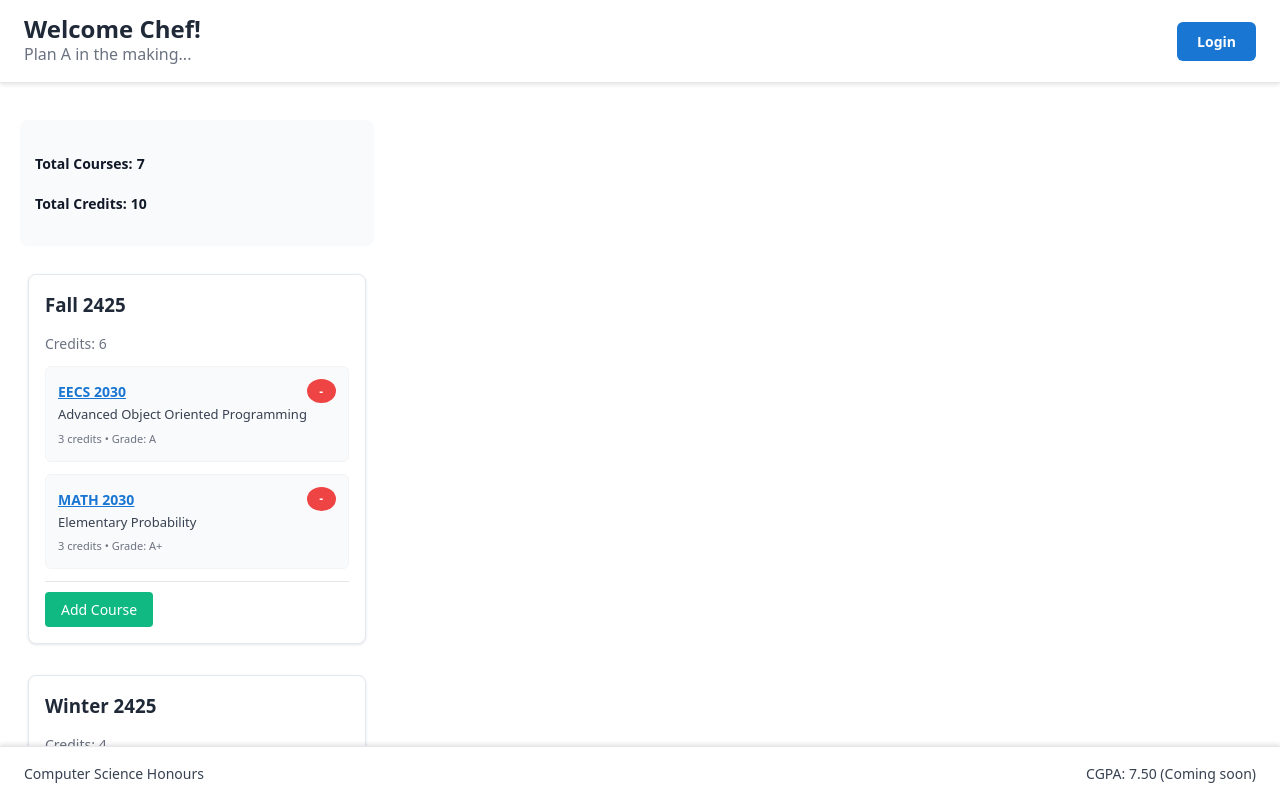
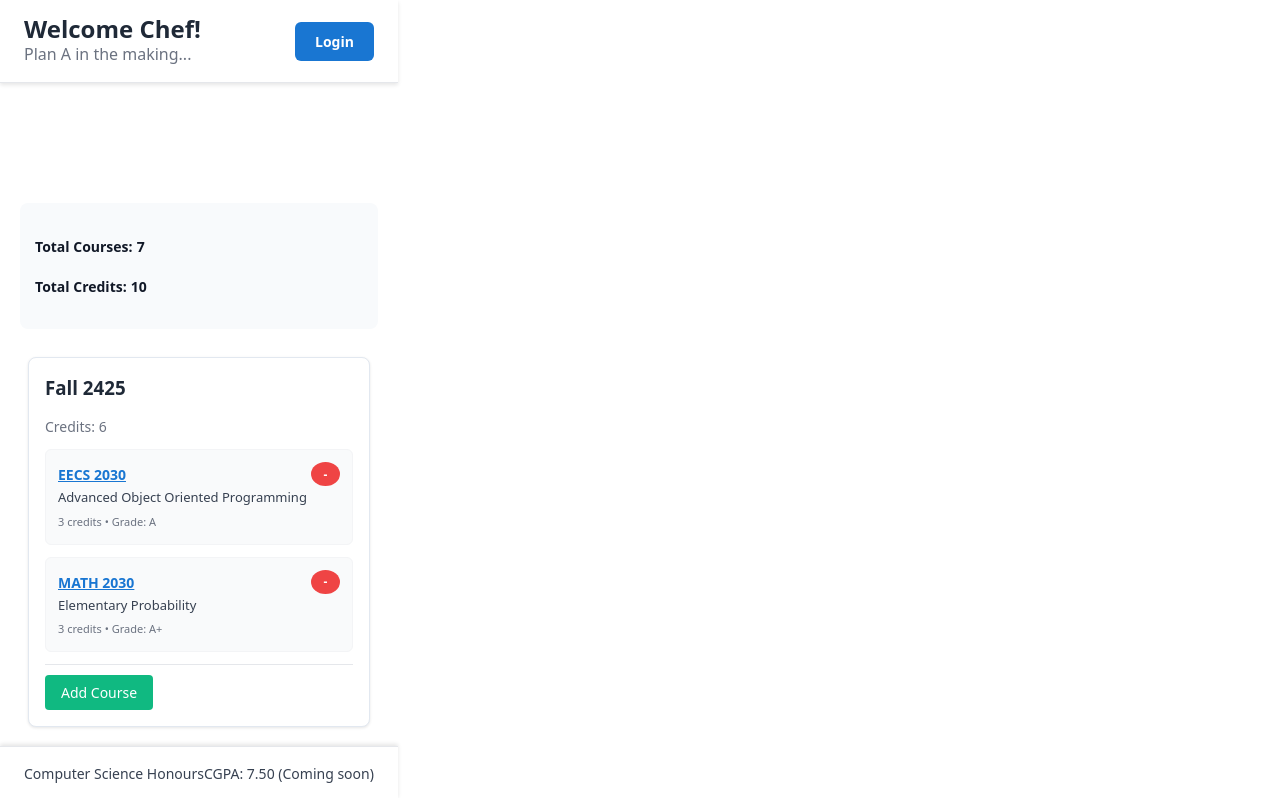
Before and after one commit to adelynntran/Planfinity, a React (Vite) app in the folder client/: page / in a window 1280 px wide. Shown: the top 798 px of the page. Built offline with nearby package versions, Linux system fonts and the light colour scheme.

Commit message:
change position to sticky

```diff
--- a/client/src/components/layout/Footer.jsx
+++ b/client/src/components/layout/Footer.jsx
@@ -6,7 +6,7 @@ function Footer({type, data}) {
     console.log('Footer data: ', data);
 //styling
 const footerStyle = {
-    position: 'fixed',
+    position: 'sticky',
     bottom: 0,
     left: 0,
     right: 0,
--- a/client/src/components/layout/Header.jsx
+++ b/client/src/components/layout/Header.jsx
@@ -7,7 +7,7 @@ function Header({title, description}) {
 
     return (
     <div style={{
-      position: 'fixed',
+      position: 'sticky',
       top: 0,
       left: 0,
       right: 0,
```
